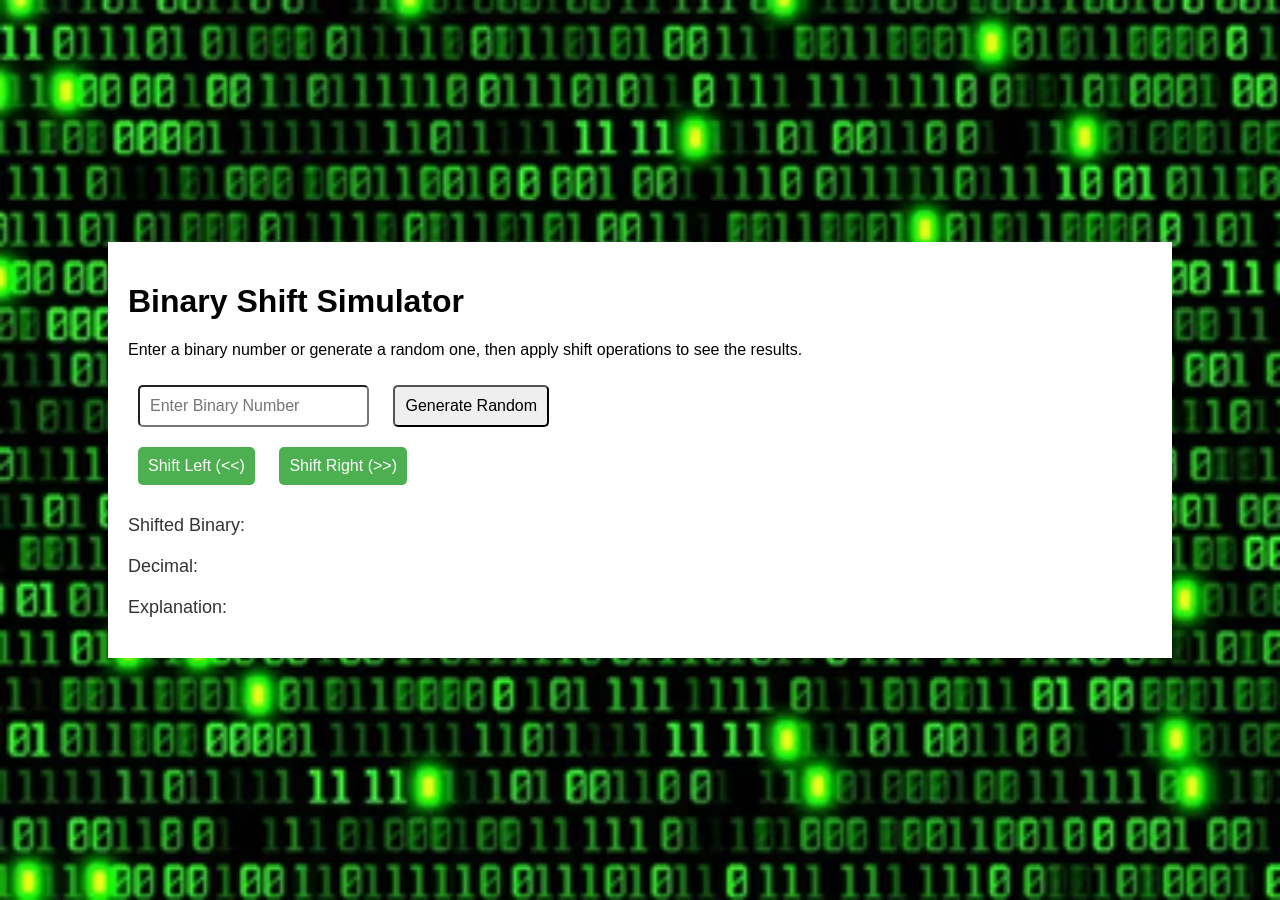
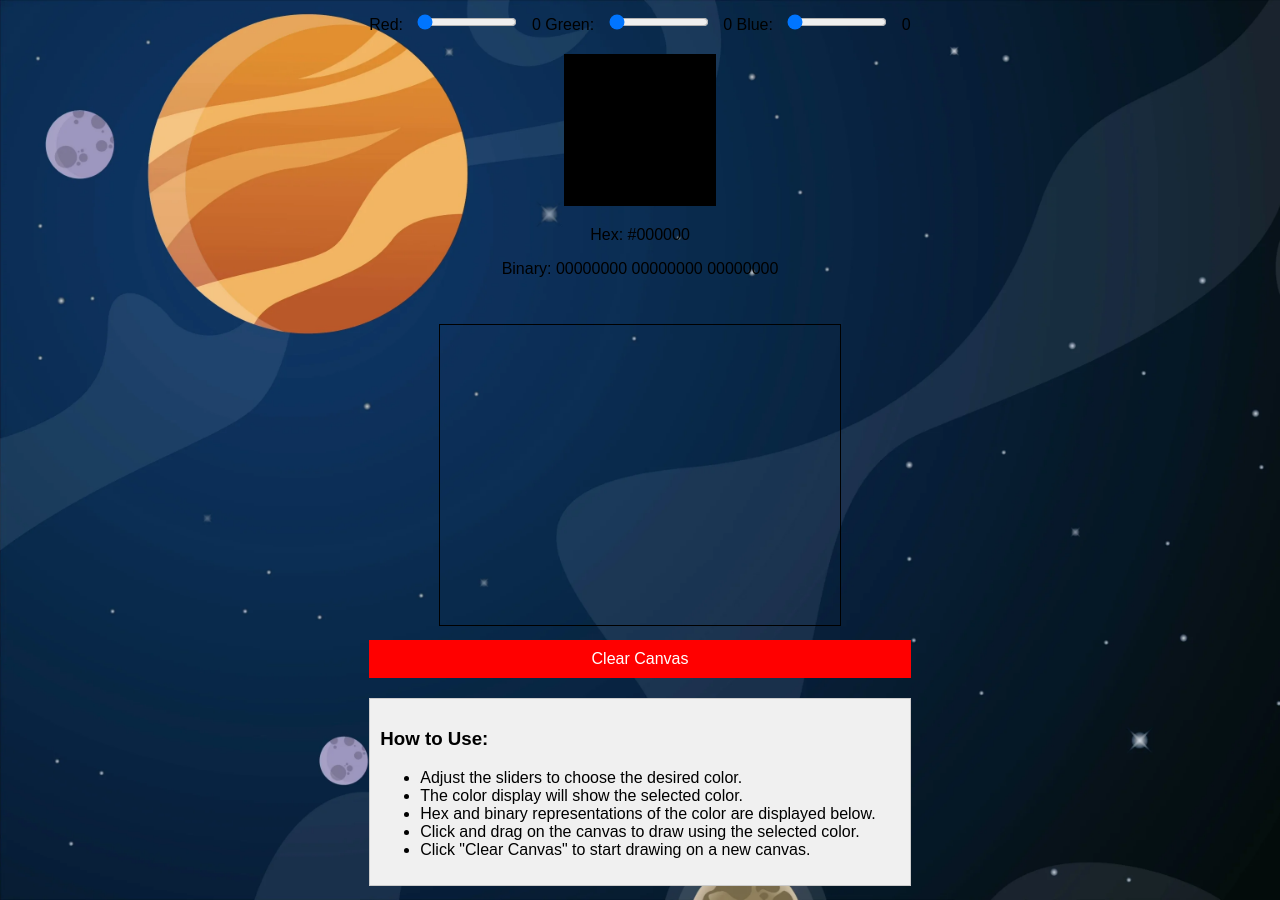
Before and after one commit to tarasehdave/solid-octo-goggles, a Jekyll site: the page binaryshift.html, which Jekyll copies as it is, in a window 1280 px wide. Built offline with Jekyll 4.4.1, drawn with Linux system fonts in a browser that asks for light colours.

Commit message:
instructions for slider

```diff
--- a/binaryshift.html
+++ b/binaryshift.html
@@ -3,7 +3,6 @@
 <head>
     <meta charset="UTF-8">
     <meta name="viewport" content="width=device-width, initial-scale=1.0">
-    <title>Binary Shift Simulator</title>
     <style>
         body {
             display: flex;
@@ -12,101 +11,173 @@
             height: 100vh;
             margin: 0;
             font-family: Arial, sans-serif;
-      background-image: url('./images/binaryshift.png');
+            background-image: url('./images/colorplanet.webp');
             background-repeat: no-repeat;
             background-size: cover;
         }
-        #app {
-            background-color: white;
-            margin: 0 auto;
-            width: 80%;
-            padding: 20px;
-            box-shadow: 0 0 10px rgba(0, 0, 0, 0.1);
+
+        .color-picker {
+            text-align: center;
         }
-        input, button {
-            margin: 10px;
+
+        input {
+            width: 100px;
+            margin: 0 10px;
+        }
+
+        #colorDisplay {
+            width: 150px;
+            height: 150px;
+            margin: 20px auto;
+            border: 1px solid #000;
+        }
+
+        #hexBinaryDisplay {
+            margin-top: 20px;
+        }
+
+        #canvas {
+            margin-top: 30px;
+            border: 1px solid #000;
+        }
+
+        #clearButton {
+            margin-top: 10px;
             padding: 10px;
-            font-size: 16px;
-            border-radius: 5px;
-        }
-        .shift-buttons button {
-            background-color: #4CAF50;
-            color: white;
-            border: none;
+            background-color: #ff0000;
+            color: #fff;
             cursor: pointer;
         }
-        .shift-buttons button:hover {
-            background-color: #45A049;
-        }
-        #binaryOutput, #decimalOutput, #shiftExplanation, #feedback {
+
+        #instructions {
             margin-top: 20px;
-            font-size: 18px;
-            color: #333;
-        }
-        .error {
-            color: red;
-        }
-        .success {
-            color: green;
+            padding: 10px;
+            border: 1px solid #ccc;
+            background-color: #f0f0f0;
+            text-align: left;
         }
     </style>
+    <title>Interactive Color Picker</title>
 </head>
 <body>
-    <div id="app">
-        <h1>Binary Shift Simulator</h1>
-        <p id="instructions">Enter a binary number or generate a random one, then apply shift operations to see the results.</p>
-        <input type="text" id="binaryInput" placeholder="Enter Binary Number" maxlength="16">
-        <button onclick="generateRandomBinary()">Generate Random</button>
-        <div class="shift-buttons">
-            <button onclick="shiftLeft()">Shift Left (<<)</button>
-            <button onclick="shiftRight()">Shift Right (>>)</button>
+    <div class="color-picker">
+        <label for="red">Red:</label>
+        <input type="range" id="red" min="0" max="255" value="0">
+        <span id="redValue">0</span>
+
+        <label for="green">Green:</label>
+        <input type="range" id="green" min="0" max="255" value="0">
+        <span id="greenValue">0</span>
+
+        <label for="blue">Blue:</label>
+        <input type="range" id="blue" min="0" max="255" value="0">
+        <span id="blueValue">0</span>
+
+        <div id="colorDisplay"></div>
+        <div id="hexBinaryDisplay">
+            <p>Hex: <span id="hexValue"></span></p>
+            <p>Binary: <span id="binaryValue"></span></p>
         </div>
-        <div id="binaryOutput">Shifted Binary: </div>
-        <div id="decimalOutput">Decimal: </div>
-        <div id="shiftExplanation">Explanation: </div>
-        <div id="feedback"></div>
+
+        <canvas id="canvas" width="400" height="300"></canvas>
+        <div id="clearButton">Clear Canvas</div>
+
+        <div id="instructions">
+            <h3>How to Use:</h3>
+            <ul>
+                <li>Adjust the sliders to choose the desired color.</li>
+                <li>The color display will show the selected color.</li>
+                <li>Hex and binary representations of the color are displayed below.</li>
+                <li>Click and drag on the canvas to draw using the selected color.</li>
+                <li>Click "Clear Canvas" to start drawing on a new canvas.</li>
+            </ul>
         </div>
+    </div>
+
     <script>
-        function isValidBinary(binary) {
-            return /^[01]+$/.test(binary);
+        document.addEventListener('DOMContentLoaded', function () {
+            const redSlider = document.getElementById('red');
+            const greenSlider = document.getElementById('green');
+            const blueSlider = document.getElementById('blue');
+            const redValue = document.getElementById('redValue');
+            const greenValue = document.getElementById('greenValue');
+            const blueValue = document.getElementById('blueValue');
+            const colorDisplay = document.getElementById('colorDisplay');
+            const hexValue = document.getElementById('hexValue');
+            const binaryValue = document.getElementById('binaryValue');
+            const canvas = document.getElementById('canvas');
+            const ctx = canvas.getContext('2d');
+            const clearButton = document.getElementById('clearButton');
+            let isDrawing = false;
+
+            function updateColor() {
+                const red = redSlider.value;
+                const green = greenSlider.value;
+                const blue = blueSlider.value;
+
+                redValue.textContent = red;
+                greenValue.textContent = green;
+                blueValue.textContent = blue;
+
+                const hex = rgbToHex(red, green, blue);
+                const binary = rgbToBinary(red, green, blue);
+
+                colorDisplay.style.backgroundColor = `rgb(${red}, ${green}, ${blue})`;
+                hexValue.textContent = hex;
+                binaryValue.textContent = binary;
+
+                ctx.strokeStyle = `rgb(${red}, ${green}, ${blue})`;
             }
-        function shiftLeft() {
-            let binary = document.getElementById('binaryInput').value;
-            if (isValidBinary(binary)) {
-                let shifted = binary.substring(1) + '0';
-                updateOutput(shifted, "Shifting left by 1 bit is equivalent to multiplying by 2.");
-            } else {
-                provideFeedback("Invalid binary input. Please enter a binary number.", true);
+
+            function rgbToHex(r, g, b) {
+                const toHex = (value) => value.toString(16).padStart(2, '0');
+                return `#${toHex(r)}${toHex(g)}${toHex(b)}`;
             }
+
+            function rgbToBinary(r, g, b) {
+                const toBinary = (value) => value.toString(2).padStart(8, '0');
+                return `${toBinary(r)} ${toBinary(g)} ${toBinary(b)}`;
             }
-        function shiftRight() {
-            let binary = document.getElementById('binaryInput').value;
-            if (isValidBinary(binary)) {
-                let shifted = '0' + binary.substring(0, binary.length - 1);
-                updateOutput(shifted, "Shifting right by 1 bit is equivalent to dividing by 2 (ignoring remainder).");
-            } else {
-                provideFeedback("Invalid binary input. Please enter a binary number.", true);
+
+            function startDrawing(e) {
+                isDrawing = true;
+                draw(e);
             }
+
+            function stopDrawing() {
+                isDrawing = false;
+                ctx.beginPath();
             }
-        function generateRandomBinary() {
-            let randomBinary = '';
-            for(let i = 0; i < 16; i++) {
-                randomBinary += Math.round(Math.random()).toString();
+
+            function draw(e) {
+                if (!isDrawing) return;
+
+                ctx.lineCap = 'round';
+                ctx.lineWidth = 5;
+                ctx.lineTo(e.clientX - canvas.offsetLeft, e.clientY - canvas.offsetTop);
+                ctx.stroke();
+                ctx.beginPath();
+                ctx.moveTo(e.clientX - canvas.offsetLeft, e.clientY - canvas.offsetTop);
             }
-            document.getElementById('binaryInput').value = randomBinary;
-            shiftLeft(); // Automatically show left shift on random generation
+
+            function clearCanvas() {
+                ctx.clearRect(0, 0, canvas.width, canvas.height);
             }
-        function updateOutput(shiftedBinary, explanation) {
-            document.getElementById('binaryOutput').innerText = `Shifted Binary: ${shiftedBinary}`;
-            document.getElementById('decimalOutput').innerText = `Decimal: ${parseInt(shiftedBinary, 2)}`;
-            document.getElementById('shiftExplanation').innerText = `Explanation: ${explanation}`;
-            provideFeedback("Shift operation performed successfully.");
-        }
-        function provideFeedback(message, isError = false) {
-            let feedbackElement = document.getElementById('feedback');
-            feedbackElement.className = isError ? 'error' : 'success';
-            feedbackElement.innerText = message;
-        }
+
+            redSlider.addEventListener('input', updateColor);
+            greenSlider.addEventListener('input', updateColor);
+            blueSlider.addEventListener('input', updateColor);
+
+            canvas.addEventListener('mousedown', startDrawing);
+            canvas.addEventListener('mousemove', draw);
+            canvas.addEventListener('mouseup', stopDrawing);
+            canvas.addEventListener('mouseout', stopDrawing);
+
+            clearButton.addEventListener('click', clearCanvas);
+
+            // Initialize the color picker
+            updateColor();
+        });
     </script>
 </body>
 </html>
```
Lines whose indentation alone changed are shown as unchanged.
